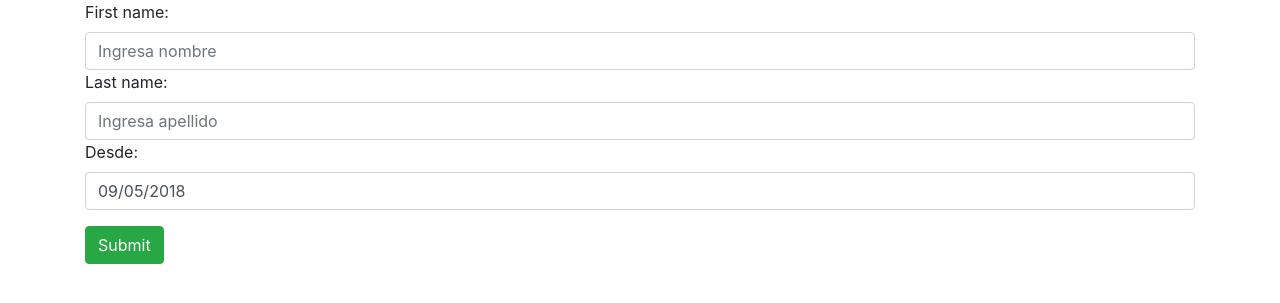
After one commit to javierperini/SistemaDePersonas, a Django app: a page that uses sistemaDePersonasWS/sistemaDePersonasWS/templates/master.html in a window 1280 px wide. The commit adds this page. Shown: the top 303 px of the page. Run offline with Django 3.2, Linux system fonts and the light colour scheme; some libraries are stand-ins or nearby versions.

Commit message:
Ahora se pueden crear personas

```diff
--- /dev/null
+++ b/sistemaDePersonasWS/sistemaDePersonasWS/sistemaDePersonasWS/forms.py
@@ -0,0 +1,19 @@
+from django import forms
+from django.utils import timezone
+from sistemaDePersonasApp.models import Person
+
+
+class PersonForm(forms.ModelForm):
+    date_format = '%d/%m/%Y'
+    birthday = forms.DateField(initial=timezone.now().date().strftime(date_format),
+                            input_formats=[date_format], label="Desde",
+                            widget=forms.widgets.DateInput(format=date_format,
+                                                           attrs={'class': 'datepicker form-control'}))
+
+    class Meta:
+        model = Person
+        fields = ('first_name', 'last_name', 'birthday')
+        widgets = {'first_name': forms.TextInput(attrs={'size': 25, 'class': 'form-control',
+                                                        'placeholder': 'Ingresa nombre', 'required': True}),
+                   'last_name': forms.TextInput(attrs={'size': 25, 'class': 'form-control', 'required': True,
+                                                        'placeholder': 'Ingresa apellido'}),}
--- a/sistemaDePersonasWS/sistemaDePersonasWS/sistemaDePersonasWS/urls.py
+++ b/sistemaDePersonasWS/sistemaDePersonasWS/sistemaDePersonasWS/urls.py
@@ -19,6 +19,7 @@ from . import views
 
 
 urlpatterns = [
-    url(r'^$', views.HomeView.as_view(), name="home"),
+    url(r'^$', views.HomeView.as_view(), name='home'),
+    url(r'^create$', views.PersonCreateView.as_view(success_url="/"), name='create_person'),
     url(r'^admin/', admin.site.urls),
 ]
--- a/sistemaDePersonasWS/sistemaDePersonasWS/sistemaDePersonasWS/views.py
+++ b/sistemaDePersonasWS/sistemaDePersonasWS/sistemaDePersonasWS/views.py
@@ -1,5 +1,6 @@
-from django.views.generic import TemplateView
+from django.views.generic import TemplateView, CreateView
 from sistemaDePersonasApp.models import Person
+from sistemaDePersonasWS.forms import PersonForm
 
 
 class HomeView(TemplateView):
@@ -9,3 +10,8 @@ class HomeView(TemplateView):
         context = super(HomeView, self).get_context_data(**kwargs)
         context['persons'] = Person.objects.all()
         return context
+
+
+class PersonCreateView(CreateView):
+    model = Person
+    form_class = PersonForm
--- a/sistemaDePersonasWS/sistemaDePersonasWS/templates/home.html
+++ b/sistemaDePersonasWS/sistemaDePersonasWS/templates/home.html
@@ -1,6 +1,4 @@
 {% extends "master.html" %}
-{% load static %}
-{% block full_page_title %}UnderTheater{% endblock %}
 {% block content %}
 <div class="container">
     <div class='form-group'>
--- a/sistemaDePersonasWS/sistemaDePersonasWS/templates/master.html
+++ b/sistemaDePersonasWS/sistemaDePersonasWS/templates/master.html
@@ -7,7 +7,12 @@
 <meta name="alexaVerifyID" content="VnZ_Et-Jpg6HoBQRuWYP1dYWaa0"/>
 
 <link rel="stylesheet" href="https://stackpath.bootstrapcdn.com/bootstrap/4.1.1/css/bootstrap.min.css" integrity="sha384-WskhaSGFgHYWDcbwN70/dfYBj47jz9qbsMId/iRN3ewGhXQFZCSftd1LZCfmhktB" crossorigin="anonymous">
-
+<link rel="stylesheet" href="//code.jquery.com/ui/1.12.1/themes/base/jquery-ui.css">
+<!-- jQuery -->
+<script src="https://code.jquery.com/jquery-3.3.1.min.js"integrity="sha256-FgpCb/KJQlLNfOu91ta32o/NMZxltwRo8QtmkMRdAu8=" crossorigin="anonymous"></script>
+<script src="https://code.jquery.com/ui/1.12.1/jquery-ui.min.js" integrity="sha256-VazP97ZCwtekAsvgPBSUwPFKdrwD3unUfSGVYrahUqU=" crossorigin="anonymous"></script>
+<!-- Bootstrap Core JavaScript -->
+<script src="https://stackpath.bootstrapcdn.com/bootstrap/4.1.1/js/bootstrap.min.js" integrity="sha384-smHYKdLADwkXOn1EmN1qk/HfnUcbVRZyYmZ4qpPea6sjB/pTJ0euyQp0Mk8ck+5T" crossorigin="anonymous"></script>
 
 {% block inhead %}{% endblock inhead %}
 </head>
@@ -26,8 +31,3 @@
     {% block content %}
     {% endblock %}
 </div>
-<!-- jQuery -->
-<script src="https://code.jquery.com/jquery-3.3.1.slim.js" integrity="sha256-fNXJFIlca05BIO2Y5zh1xrShK3ME+/lYZ0j+ChxX2DA=" crossorigin="anonymous"></script>
-
-<!-- Bootstrap Core JavaScript -->
-<script src="https://stackpath.bootstrapcdn.com/bootstrap/4.1.1/js/bootstrap.min.js" integrity="sha384-smHYKdLADwkXOn1EmN1qk/HfnUcbVRZyYmZ4qpPea6sjB/pTJ0euyQp0Mk8ck+5T" crossorigin="anonymous"></script>
--- /dev/null
+++ b/sistemaDePersonasWS/sistemaDePersonasWS/templates/sistemaDePersonasApp/person_form.html
@@ -0,0 +1,16 @@
+{% extends "master.html" %}
+{% block content %}
+    <form  method="post">
+        {% csrf_token %}
+        <div class='form-group'>
+            {{ form }}
+        </div>
+        <input class='btn btn-success' type="submit" value="Submit" />
+    </form>
+    <script type='text/javascript'>
+    $(document).ready(function(){
+      console.log("hol");
+      $('.datepicker').datepicker({});
+    })
+    </script>
+{% endblock %}
```
Also changed, not shown: sistemaDePersonasWS/sistemaDePersonasWS/sistemaDePersonasWS/tests/site_tests.py (+22 -0 lines).
